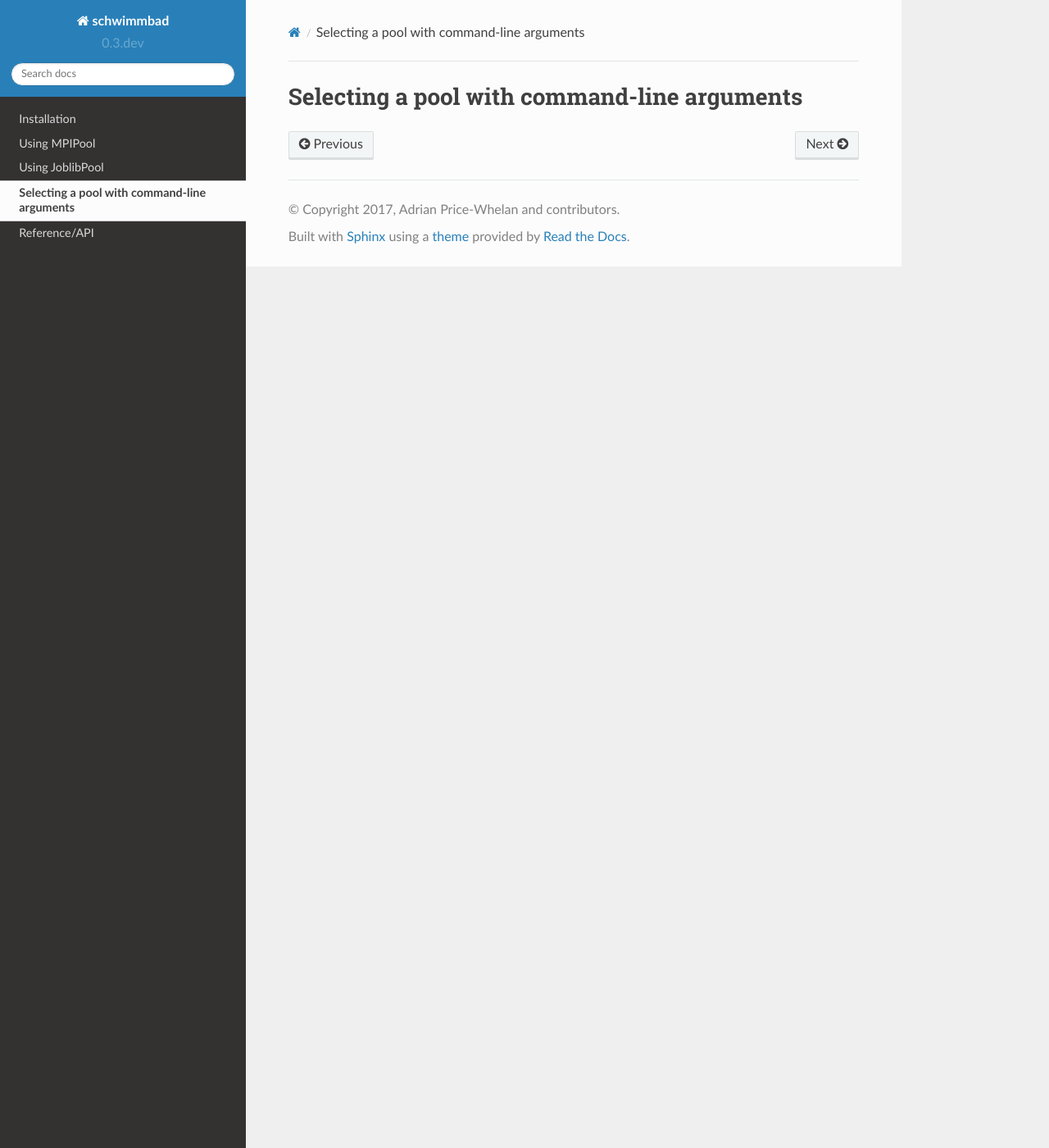
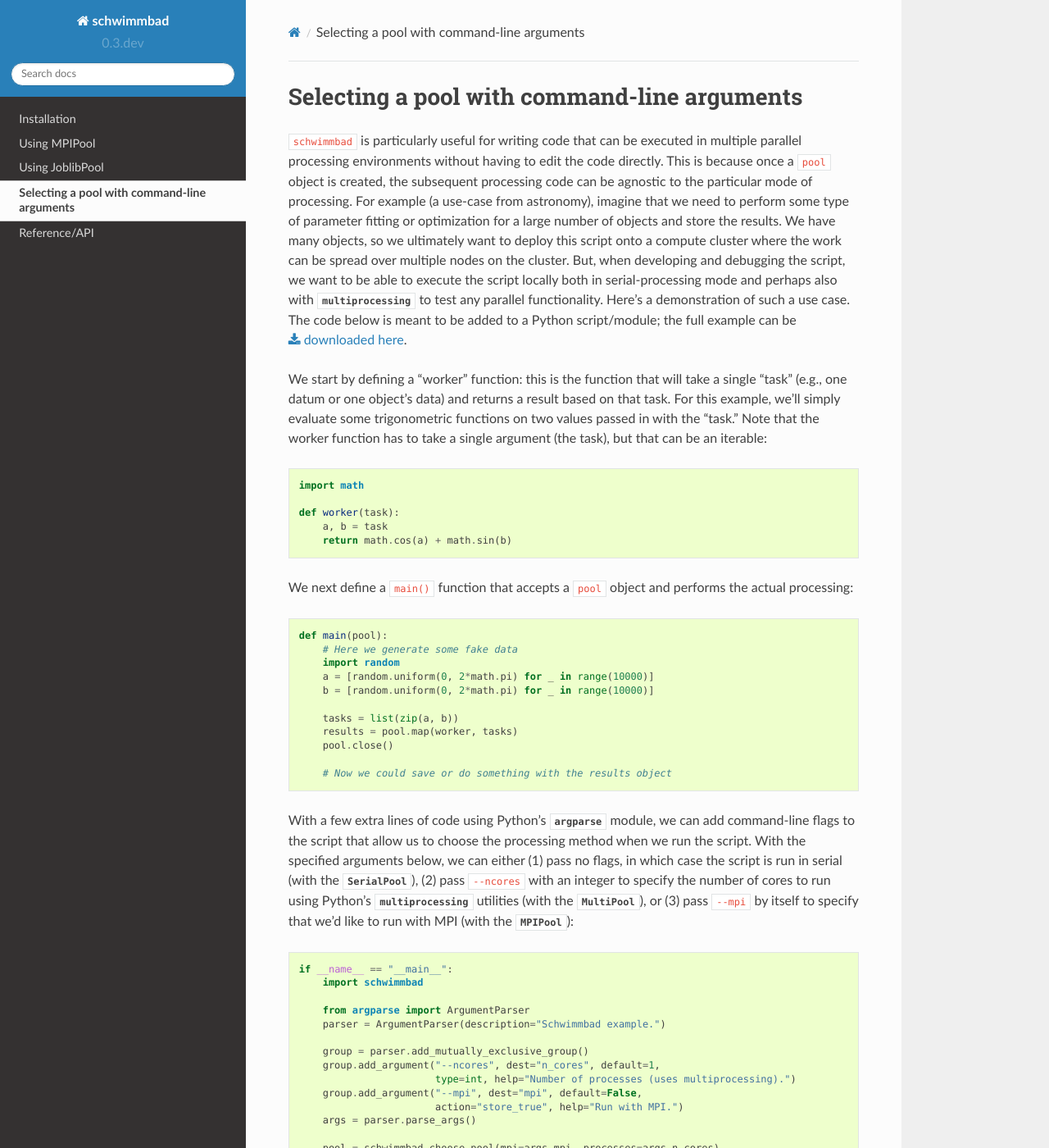
Before and after one commit to adrn/schwimmbad, a Sphinx documentation site: the page built from docs/examples/script-demo.rst, in a window 1280 px wide and 1400 px high. Shown: the whole window at 82% size. Built offline with Sphinx 7.4.7 and the Read the Docs theme 2.0.0, drawn with Linux system fonts in a browser that asks for light colours; some of the changed text lies outside the part shown.

Commit message:
simple script demo

```diff
--- /dev/null
+++ b/docs/examples/files/script-demo.py
@@ -0,0 +1,34 @@
+import math
+
+def worker(task):
+    a, b = task
+    return math.cos(a) + math.sin(b)
+
+def main(pool):
+    # Here we generate some fake data
+    import random
+    a = [random.uniform(0, 2*math.pi) for _ in range(10000)]
+    b = [random.uniform(0, 2*math.pi) for _ in range(10000)]
+
+    tasks = list(zip(a, b))
+    results = pool.map(worker, tasks)
+    pool.close()
+
+    # Now we could save or do something with the results object
+
+if __name__ == "__main__":
+    import schwimmbad
+
+    from argparse import ArgumentParser
+    parser = ArgumentParser(description="Schwimmbad example.")
+
+    group = parser.add_mutually_exclusive_group()
+    group.add_argument("--ncores", dest="n_cores", default=1,
+                       type=int, help="Number of processes (uses "
+                                      "multiprocessing).")
+    group.add_argument("--mpi", dest="mpi", default=False,
+                       action="store_true", help="Run with MPI.")
+    args = parser.parse_args()
+
+    pool = schwimmbad.choose_pool(mpi=args.mpi, processes=args.n_cores)
+    main(pool)
--- a/docs/examples/script-demo.rst
+++ b/docs/examples/script-demo.rst
@@ -2,3 +2,94 @@
 ********************************************
 Selecting a pool with command-line arguments
 ********************************************
+
+``schwimmbad`` is particularly useful for writing code that can be executed in
+multiple parallel processing environments without having to edit the code
+directly. This is because once a ``pool`` object is created, the subsequent
+processing code can be agnostic to the particular mode of processing. For
+example (a use-case from astronomy), imagine that we need to perform some type
+of parameter fitting or optimization for a large number of objects and store the
+results. We have many objects, so we ultimately want to deploy this script onto
+a compute cluster where the work can be spread over multiple nodes on the
+cluster. But, when developing and debugging the script, we want to be able to
+execute the script locally both in serial-processing mode and perhaps also with
+:mod:`multiprocessing` to test any parallel functionality. Here's a
+demonstration of such a use case. The code below is meant to be added to a
+Python script/module; the full example can be :download:`downloaded here
+<files/script-demo.py>`.
+
+We start by defining a "worker" function: this is the function that will take a
+single "task" (e.g., one datum or one object's data) and returns a result based
+on that task. For this example, we'll simply evaluate some trigonometric
+functions on two values passed in with the "task." Note that the worker function
+has to take a single argument (the task), but that can be an iterable::
+
+    import math
+
+    def worker(task):
+        a, b = task
+        return math.cos(a) + math.sin(b)
+
+We next define a ``main()`` function that accepts a ``pool`` object and performs
+the actual processing::
+
+    def main(pool):
+        # Here we generate some fake data
+        import random
+        a = [random.uniform(0, 2*math.pi) for _ in range(10000)]
+        b = [random.uniform(0, 2*math.pi) for _ in range(10000)]
+
+        tasks = list(zip(a, b))
+        results = pool.map(worker, tasks)
+        pool.close()
+
+        # Now we could save or do something with the results object
+
+With a few extra lines of code using Python's :mod:`argparse` module, we can add
+command-line flags to the script that allow us to choose the processing method
+when we run the script. With the specified arguments below, we can either (1)
+pass no flags, in which case the script is run in serial (with the
+:class:`~schwimmbad.serial.SerialPool`), (2) pass ``--ncores`` with an integer
+to specify the number of cores to run using Python's :mod:`multiprocessing`
+utilities (with the :class:`~schwimmbad.multiprocessing.MultiPool`), or (3)
+pass ``--mpi`` by itself to specify that we'd like to run with MPI (with the
+:class:`~schwimmbad.mpi.MPIPool`)::
+
+    if __name__ == "__main__":
+        import schwimmbad
+
+        from argparse import ArgumentParser
+        parser = ArgumentParser(description="Schwimmbad example.")
+
+        group = parser.add_mutually_exclusive_group()
+        group.add_argument("--ncores", dest="n_cores", default=1,
+                           type=int, help="Number of processes (uses multiprocessing).")
+        group.add_argument("--mpi", dest="mpi", default=False,
+                           action="store_true", help="Run with MPI.")
+        args = parser.parse_args()
+
+        pool = schwimmbad.choose_pool(mpi=args.mpi, processes=args.n_cores)
+        main(pool)
+
+Note that for the first two options, we can run the script as usual using,
+e.g.
+
+.. code-block:: bash
+
+    python script-demo.py
+
+or
+
+.. code-block:: bash
+
+    python script-demo.py --ncores=4
+
+To run with MPI, we have to use the compiled MPI executable, which depends on
+the environment and MPI installation you are using. For example, for OpenMPI, by
+default this is likely ``mpiexec``:
+
+.. code-block:: bash
+
+    mpiexec -n 4 python script-demo.py --mpi
+
+This full example can be :download:`downloaded here <files/script-demo.py>`.
```
